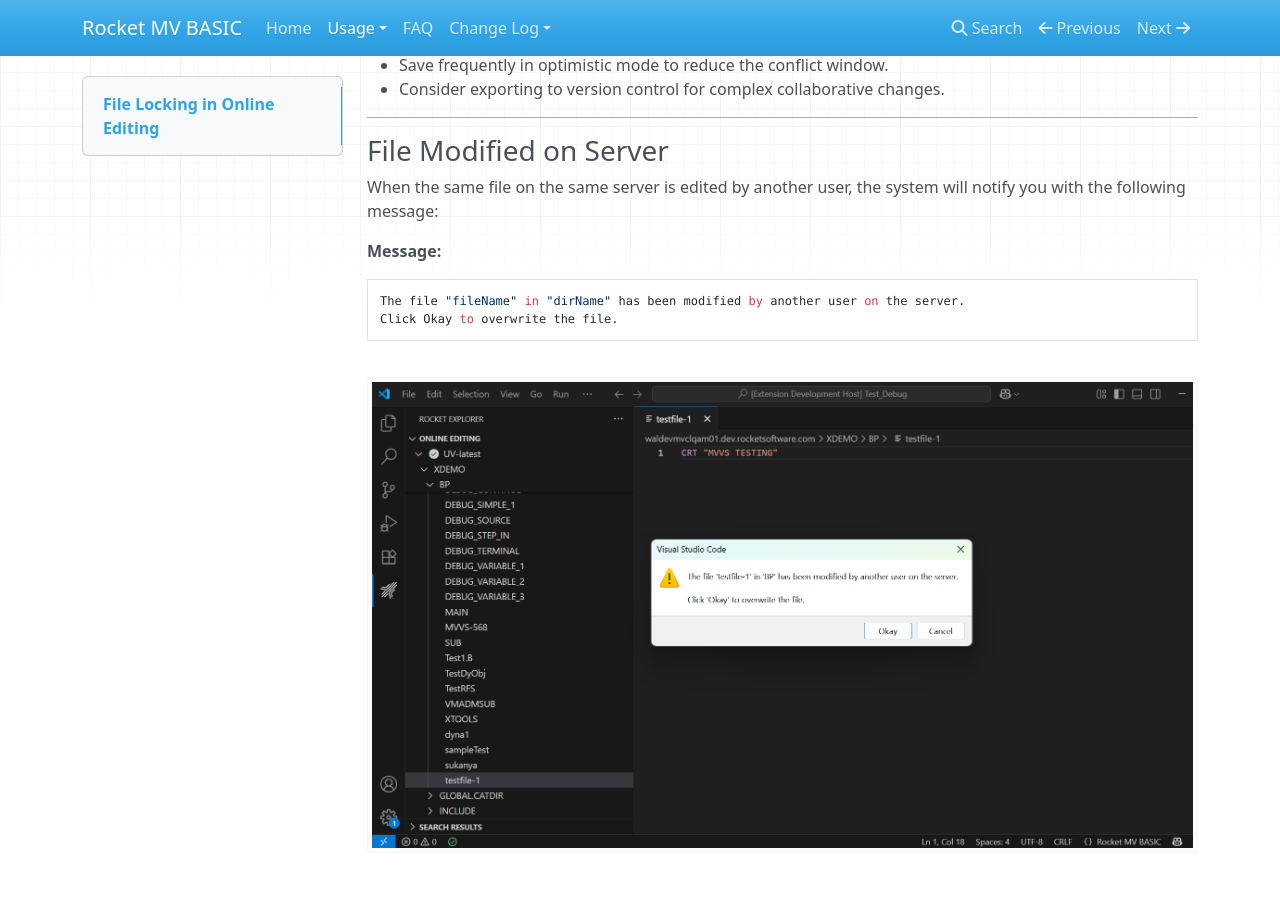
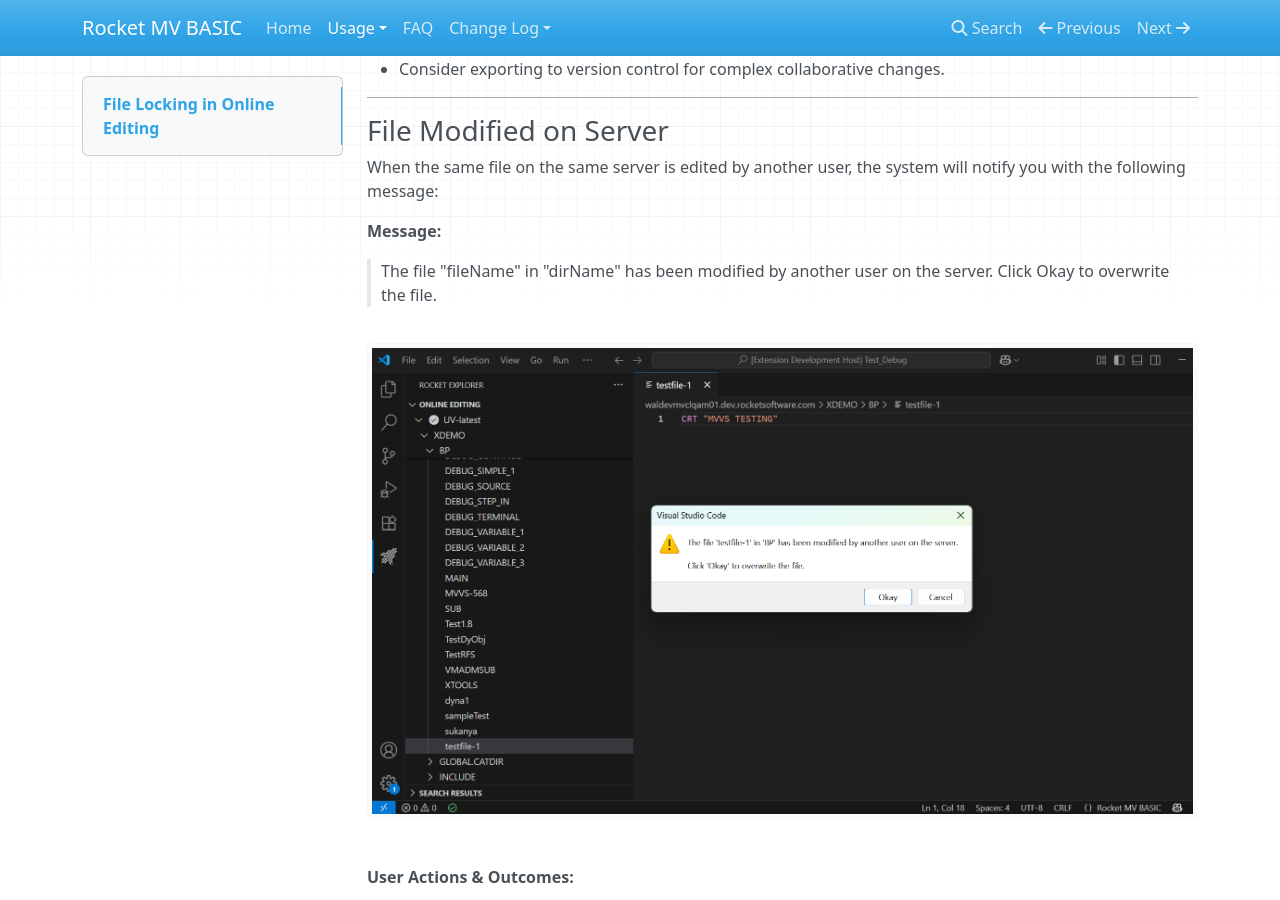
Before and after one commit to RocketSoftware/rocket-mvbasic, an MkDocs documentation site: the page built from docs/usage/FileLock.md, in a window 1280 px wide and 900 px high, scrolled down 2931 px. Built offline with MkDocs 1.6.1, drawn with Linux system fonts in a browser that asks for light colours; nearby versions of some CDN libraries; some of the changed text lies outside the part shown.

Commit message:
corrected formatting

````diff
--- a/docs/usage/FileLock.md
+++ b/docs/usage/FileLock.md
@@ -50,9 +50,8 @@
 If another user already has the file open with an exclusive lock, any subsequent user attempting to open the same file will see the following message:
 
 **Message:**
-```
-This file is locked by another user.
-```
+> This file is locked by another user.
+
 ![](../img/optimistic_lock.png)
 
 The file open operation will be aborted, and the file will not open in the editor.
@@ -101,10 +100,9 @@
 When the same file on the same server is edited by another user, the system will notify you with the following message:
 
 **Message:**
-```
-The file "fileName" in "dirName" has been modified by another user on the server.
+> The file "fileName" in "dirName" has been modified by another user on the server.
 Click Okay to overwrite the file.
-```
+
 ![](../img/optimistic_lockByAnotherUser.png)
 
 **User Actions & Outcomes:**
--- a/mkdocs.yml
+++ b/mkdocs.yml
@@ -13,12 +13,12 @@
         - 'Debugging': 'usage/Debugging.md'
         - 'Document Symbol': 'usage/DocumentSymbol.md'
         - 'Diagnostics': usage/Diagnostics.md
-        - 'Hash File Edit Locking': 'usage/HashedFileEditing.md'
         - 'File Locking': 'usage/FileLock.md'
         - 'Folding': 'usage/Folding.md'
         - 'Formatting': 'usage/Formatting.md'
         - 'GaraSign': 'usage/GaraSign.md'
         - 'Group View': 'usage/GroupView.md'
+        - 'Hash File Edit Locking': 'usage/HashedFileEditing.md'
         - 'Hover': 'usage/Hover.md'
         - 'INCLUDE settings': 'usage/Include.md'
         - 'Logging': 'usage/Logging.md'
````
Also changed, not shown: docs/usage/HashedFileEditing.md (+1 -0 lines).
